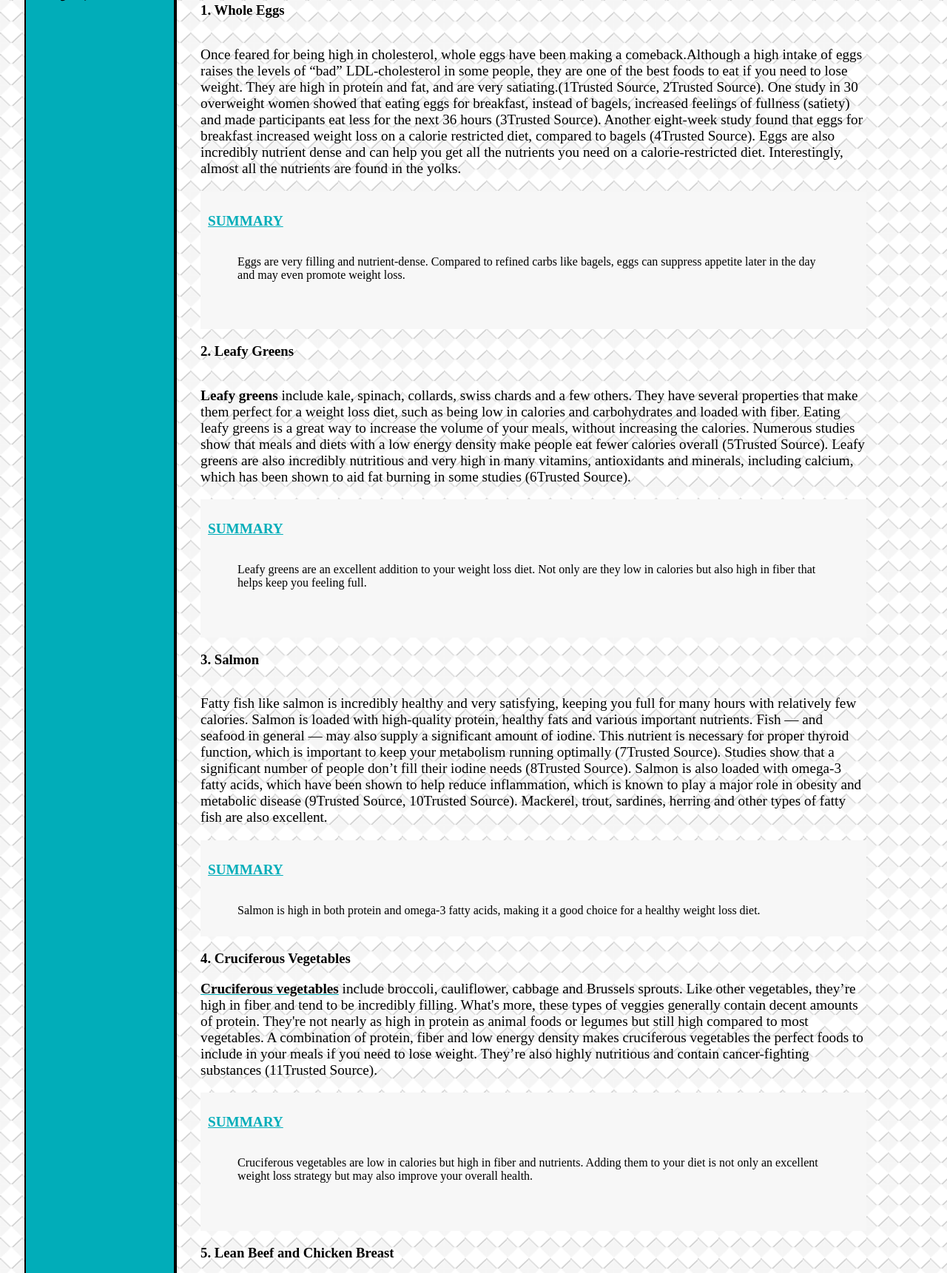
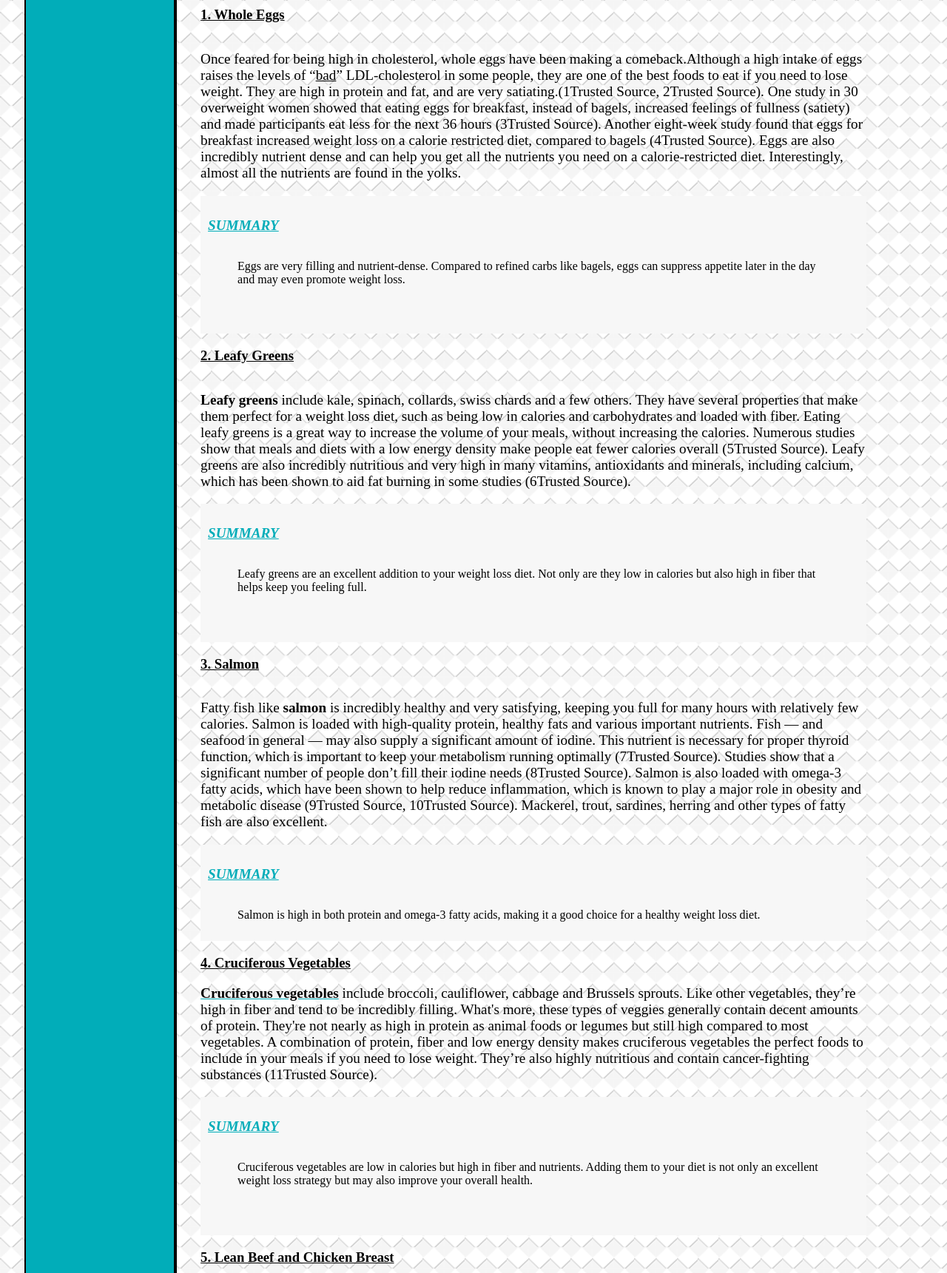
Before and after one commit to gregdiaz/Udacity_HTML_CSS_Project, a plain HTML site: page Project1/Blog.html in a window 1280 px wide. Shown: the part 628-2349 px from the top of the page at 74% size. Drawn offline with Linux system fonts and the light colour scheme.

Commit message:
FeedBacks

```diff
--- a/Project1/Blog.html
+++ b/Project1/Blog.html
@@ -53,27 +53,30 @@
                         <figcaption>Food healthy is a live healthy</figcaption>
                     </figure>
                 <div>
-                    <h3> 1. Whole Eggs
+                    <h3>
+                        <u>1. Whole Eggs</u>
                     </h3>
                  </div>
                 <div>
                     <p>
-                        Once feared for being high in cholesterol, whole eggs have been making a comeback.Although a high intake of eggs raises the levels of “bad” LDL-cholesterol in some people, they are one of the best foods to eat if you need to lose weight. They are high in protein and fat, and are very satiating.(1Trusted Source, 2Trusted Source). One study in 30 overweight women showed that eating eggs for breakfast, instead of bagels, increased feelings of fullness (satiety) and made participants eat less for the next 36 hours (3Trusted Source).
+                        Once feared for being high in cholesterol, whole eggs have been making a comeback.Although a high intake of eggs raises the levels of “<u>bad</u>” LDL-cholesterol in some people, they are one of the best foods to eat if you need to lose weight. They are high in protein and fat, and are very satiating.(1Trusted Source, 2Trusted Source). One study in 30 overweight women showed that eating eggs for breakfast, instead of bagels, increased feelings of fullness (satiety) and made participants eat less for the next 36 hours (3Trusted Source).
                         Another eight-week study found that eggs for breakfast increased weight loss on a calorie restricted diet, compared to bagels (4Trusted Source).
                         Eggs are also incredibly nutrient dense and can help you get all the nutrients you need on a calorie-restricted diet. Interestingly, almost all the nutrients are found in the yolks.
                     </p>
                 </div>
                 <div class="summary">
-                    <span><p>
-                        SUMMARY
-                    </p></span>
+                    <span>
+                        <p>
+                            <i>SUMMARY</i>
+                        </p>
+                    </span>
                     <p>
                         <blockquote>Eggs are very filling and nutrient-dense. Compared to refined carbs like bagels, eggs can suppress appetite later in the day and may even promote weight loss.</blockquote>
                     </p>
                 </div>
                 <div>
                     <h3>
-                        2. Leafy Greens
+                        <u>2. Leafy Greens</u>
                     </h3>
                 </div>
                 <div>
@@ -85,21 +88,23 @@
                     </p>
                 </div>
                 <div class="summary">
-                   <span><p>
-                        SUMMARY
-                    </p></span>
+                   <span>
+                        <p>
+                            <i>SUMMARY</i>
+                        </p>
+                    </span>
                     <p>
                         <blockquote>Leafy greens are an excellent addition to your weight loss diet. Not only are they low in calories but also high in fiber that helps keep you feeling full.</blockquote>
                     </p>
                 </div>
                 <div>
                     <h3>
-                        3. Salmon
+                        <u>3. Salmon</u>
                     </h3>
                 </div>
                 <div>
                     <p>
-                        Fatty fish like salmon is incredibly healthy and very satisfying, keeping you full for many hours with relatively few calories.
+                        Fatty fish like <b>salmon</b> is incredibly healthy and very satisfying, keeping you full for many hours with relatively few calories.
                         Salmon is loaded with high-quality protein, healthy fats and various important nutrients.
                         Fish — and seafood in general — may also supply a significant amount of iodine.
                         This nutrient is necessary for proper thyroid function, which is important to keep your metabolism running optimally (7Trusted Source).
@@ -108,16 +113,18 @@
                         Mackerel, trout, sardines, herring and other types of fatty fish are also excellent.
                     </p>
                 <div class="summary">
-                    <span><p>
-                        SUMMARY
-                    </p></span>
+                    <span>
+                        <p>
+                            <i>SUMMARY</i>
+                        </p>
+                    </span>
                     <p>
                         <blockquote>Salmon is high in both protein and omega-3 fatty acids, making it a good choice for a healthy weight loss diet.</blockquote>
                     </p>
                 </div>
                 <div>
                     <h3>
-                        4. Cruciferous Vegetables
+                        <u>4. Cruciferous Vegetables</u>
                     </h3>
                 </div>
                 <div>
@@ -131,16 +138,20 @@
                     </p>
                 </div>
                 <div class="summary">
-                   <span><p>
-                        SUMMARY
-                    </p></span>
+                   <span>
+                        <p>
+                            <i>SUMMARY</i>
+                        </p>
+                    </span>
                     <p>
                         <blockquote>Cruciferous vegetables are low in calories but high in fiber and nutrients. Adding them to your diet is not only an excellent weight loss strategy but may also improve your overall health.</blockquote>
                     </p>
                 </div>
                 <div>
                     <p>
-                        <h3>5. Lean Beef and Chicken Breast</h3>
+                        <h3>
+                            <u>5. Lean Beef and Chicken Breast</u>
+                        </h3>
                     </p>
                 </div>
                 <div>
@@ -155,16 +166,20 @@
                     </p>
                 </div>
                 <div class="summary">
-                    <span><p>
-                        SUMMARY
-                    </p></span>
+                    <span>
+                        <p>
+                            <i>SUMMARY</i>
+                        </p>
+                    </span>
                     <p>
                         <blockquote>Eating unprocessed lean meat is an excellent way to increase your protein intake. Replacing some of the carbs or fat in your diet with protein could make it easier for you to lose excess </blockquote>
                     </p>
                 </div>
                 <div>
                     <p>
-                        <h3>6. Boiled Potatoes5. Lean Beef and Chicken Breast</h3>
+                        <h3>
+                            <u>6. Boiled Potatoes. Lean Beef and Chicken Breast</u>
+                        </h3>
                     </p>
                 </div>
                 <div>
@@ -181,33 +196,45 @@
                     </p>
                 </div>
                 <div class="summary">
-                    <span><p>SUMMARY</p></span>
+                    <span>
+                        <p>
+                            <i>SUMMARY</i>
+                        </p>
+                    </span>
                     <p>
                         <blockquote>Boiled potatoes are among the most filling foods. They’re particularly good at reducing your appetite, potentially suppressing your food intake later in the day.</blockquote>
                     </p>
                 </div>
                 <div>
                     <p>
-                        <h3>7. Tuna</h3>
+                        <h3>
+                            <u>7. Tuna</u>
+                        </h3>
                     </p>
                 </div>
                 <div>
                     <p>
-                        Tuna is another low-calorie, high-protein food.
+                        <b>Tuna</b> is another low-calorie, high-protein food.
                         It’s lean fish, meaning it’s low in fat.
                         Tuna is popular among bodybuilders and fitness models who’re on a cut, as it's a great way to increase protein intake while keeping total calories and fat low.
                         If you're trying to emphasize protein intake, make sure to choose tuna canned in water, not oil.
                     </p>
                 </div>
                 <div class="summary">
-                    <span><p>SUMMARY</p></span>
+                    <span>
+                        <p>
+                            <i>SUMMARY</i>
+                        </p>
+                    </span>
                     <p>
                         <blockquote>Tuna is an excellent, lean source of high-quality protein. Replacing other macronutrients, such as carbs or fat, with protein is an effective weight loss strategy on a calorie-restricted diet.</blockquote>
                     </p>
                 </div>
                 <div>
                     <p>
-                        <h3>8. Beans and Legumes</h3>
+                        <h3>
+                            <u>8. Beans and Legumes</u>
+                        </h3>
                     </p>
                 </div>
                 <div>
@@ -220,16 +247,21 @@
                     </p>
                 </div>
                 <div class= "summary caption">
-                    <span><p>SUMMARY</p ></span>
+                    <span>
+                        <p>
+                            <i>SUMMARY</i>
+                        </p>
+                    </span>
                     <p>
                         <blockquote>Beans and legumes are a good addition to your weight loss diet. They’re both high in protein and fiber, contributing to feelings of fullness and a lower calorie intake.</blockquote>
                     </p>
                 </div>
                 <div>
                     <p>
-                        <h3>10. Cottage Cheese</h3>
+                        <h3>
+                            <u>10. Cottage Cheese</u>
+                        </h3>
                     </p>
-
                 </div>
                 <div>
                     <p>
@@ -241,7 +273,11 @@
                     </p>
                 </div>
                 <div class="summary">
-                    <span><p>SUMMARY</p></span>
+                    <span>
+                        <p>
+                            <i>SUMMARY</i>
+                        </p>
+                    </span>
                     <p>
                         <blockquote>Eating lean dairy products, such as cottage cheese, is one of the best ways to get more protein without significantly increasing your calorie intake.</blockquote>
                     </p>
@@ -262,6 +298,5 @@
             </div>
             </footer></div>
     </div>
-
-</body>
+ </body>
 </html>
--- a/Project1/CSS/style_structure_home.css
+++ b/Project1/CSS/style_structure_home.css
@@ -1,4 +1,7 @@
 @import url('https://fonts.googleapis.com/css?family=Lemonada|Sriracha&display=swap');
+@import url('https://fonts.googleapis.com/css?family=Source+Sans+Pro&display=swap');
+@import url('https://fonts.googleapis.com/css?family=Roboto+Mono&display=swap');
+
 body{
     font-size: medium;
     background-color: azure;
@@ -58,6 +61,7 @@ body{
     justify-content: center;
     color:#01adb9;
     margin: -14px;
+    font-family: 'Roboto Mono';
 }
 
 .main{
@@ -80,6 +84,7 @@ body{
 
 .imagtittle a{
     color: black;
+    font-family: 'Source Sans Pro';
 }
 
 p{
--- a/Project1/CSS/styles_structure.css
+++ b/Project1/CSS/styles_structure.css
@@ -1,4 +1,5 @@
 @import url('https://fonts.googleapis.com/css?family=Lemonada|Sriracha&display=swap');
+@import url('https://fonts.googleapis.com/css?family=Roboto+Mono&display=swap');
 body{
     font-size: medium;
     background-image: url("../Images/diamond.png");
@@ -24,6 +25,7 @@ body{
     justify-content: center;
     color:#01adb9;
     margin: -14px;
+    font-family: 'Roboto Mono';
 }
 
 .main{
@@ -41,7 +43,7 @@ body{
     grid-template-rows: 1fr auto;
     grid-template-columns: 200px;
     position: sticky !important;
-    top: 276px;
+    top: 255px;
     padding: 1px;
     height: 80px;
     font-family: Lemonada;
```
Also changed, not shown: Project1/Index.html (+0 -1 lines).
